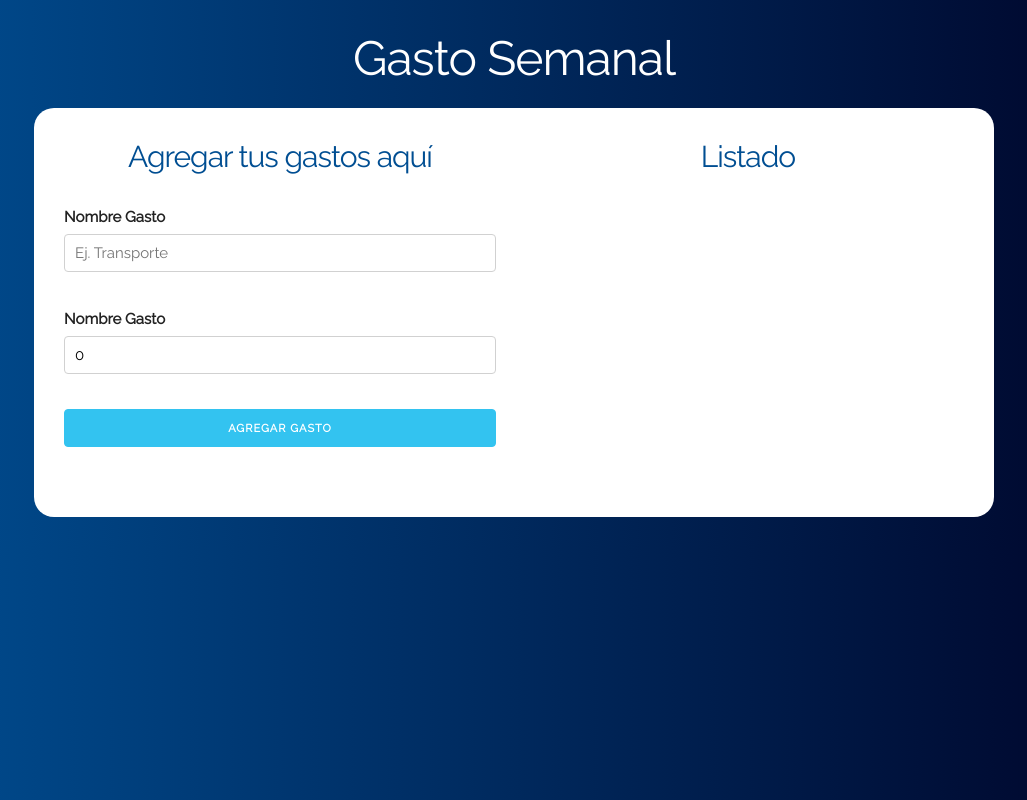
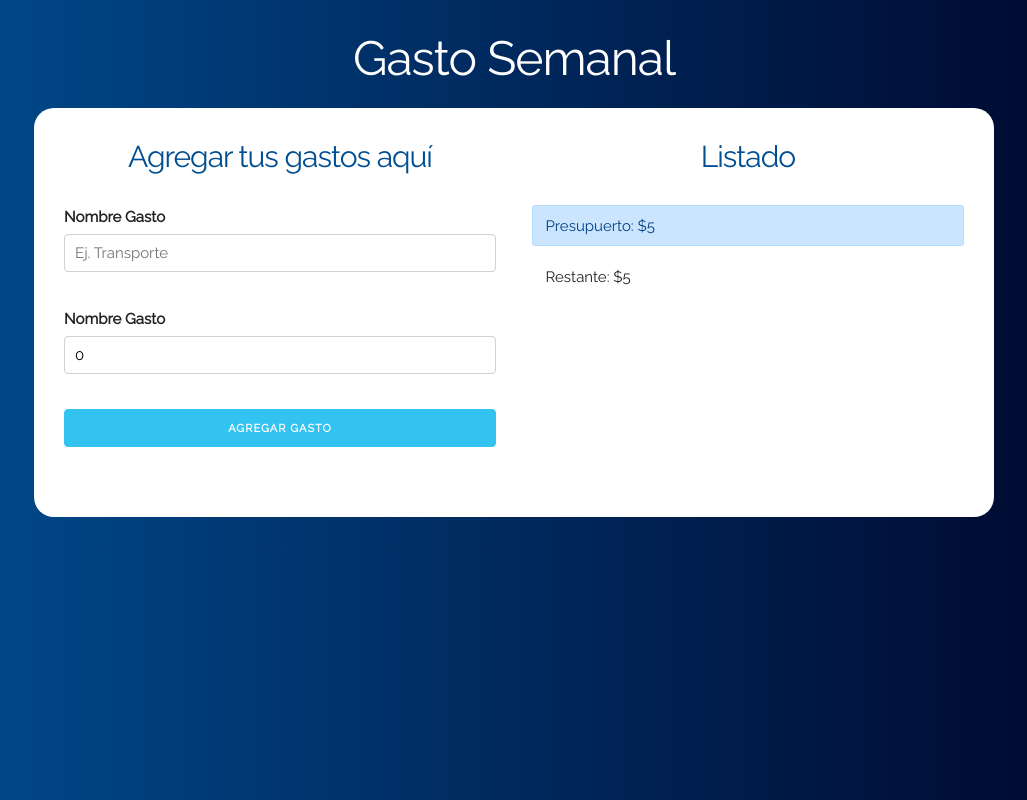
Before and after one commit to rjvelazco/presupuesto-react, a React (Create React App) app: page / in a window 1280 px wide. Both pictures are taken after typing "5" into the empty fields and a click on the input "Definir Presupuesto". Shown: the whole page, without its empty margins (126-1153 px from the left). Built offline with nearby package versions, Linux system fonts and the light colour scheme.

Commit message:
Componente para Controlar el Presupuesto

```diff
--- a/src/App.js
+++ b/src/App.js
@@ -1,7 +1,8 @@
-import React, { useState } from 'react'
+import React, { useState, useEffect } from 'react'
 import Pregunta from './components/Pregunta';
 import Formulario from './components/Formulario';
 import Listado from './components/Listado';
+import ControlPresupuesto from './components/ControlPresupuesto';
 
 function App() {
 
@@ -10,15 +11,27 @@ function App() {
   const [ restante, guardarRestante ] = useState(0);
   const [ mostrarPregunta, actualizarPregunta ] = useState(true);
   const [ gastos, guardarGastos ] = useState([]);
+  const [ gasto, guardarGasto ] = useState({});
+  const [ crearGasto, guardarCrearGasto ] = useState(false);
 
+  // UseEfecct que actualiza el restante
+  useEffect(()=>{
+    if(crearGasto){
 
-  // Cuando agreguemos un nuevo gastos
-  const agregarNuevoGasto = (gasto)=> {
-    guardarGastos([
-      ...gastos,
-      gasto
-    ])
-  }
+      // Agrega el nuevo presupuesto
+      guardarGastos([
+        ...gastos,
+        gasto
+      ]);
+
+      // Resta del presupuesto actual
+      const presupuestoRestante = restante - gasto.cantidad;
+      guardarRestante(presupuestoRestante);
+
+      // Resetear a form
+      guardarCrearGasto(false);
+    }
+  }, [gasto, gastos, crearGasto, restante])
 
   return (
     <div className="container">
@@ -36,12 +49,17 @@ function App() {
               <div className="row">
                 <div className="one-half column">
                   <Formulario
-                    agregarNuevoGasto={agregarNuevoGasto}
+                    guardarGasto={guardarGasto}
+                    guardarCrearGasto={guardarCrearGasto}
                   />
                 </div>
                 <div className="one-half column">
                   <Listado
                     gastos={gastos}
+                  />
+                  <ControlPresupuesto
+                    presupuesto={presupuesto}
+                    restante={restante}
                   />
                 </div>
               </div>
--- /dev/null
+++ b/src/components/ControlPresupuesto.js
@@ -0,0 +1,16 @@
+import React, {Fragment} from 'react'
+
+const ControlPresupuesto = ({presupuesto, restante}) => {
+    return (
+        <Fragment>
+            <div className="alert alert-primary">
+                Presupuerto: ${presupuesto}
+            </div>
+            <div className="alert">
+                Restante: ${restante}
+            </div>
+        </Fragment>
+    );
+}
+
+export default ControlPresupuesto;
--- a/src/components/Formulario.js
+++ b/src/components/Formulario.js
@@ -2,7 +2,7 @@ import React, { useState } from 'react';
 import Error from './Error';
 import shortid from 'shortid';
 
-const Formulario = ({agregarNuevoGasto}) => {
+const Formulario = ({guardarGasto,guardarCrearGasto}) => {
 
     const [ nombre, guardarNombre ] = useState('');
     const [ cantidad, guardarCantidad ] = useState(0);
@@ -27,7 +27,8 @@ const Formulario = ({agregarNuevoGasto}) => {
         }
 
         // Pasar el gasto al componente principal
-        agregarNuevoGasto(gasto);
+        guardarGasto(gasto);
+        guardarCrearGasto(true);
 
         // Resetear el form
         guardarNombre('');
```
